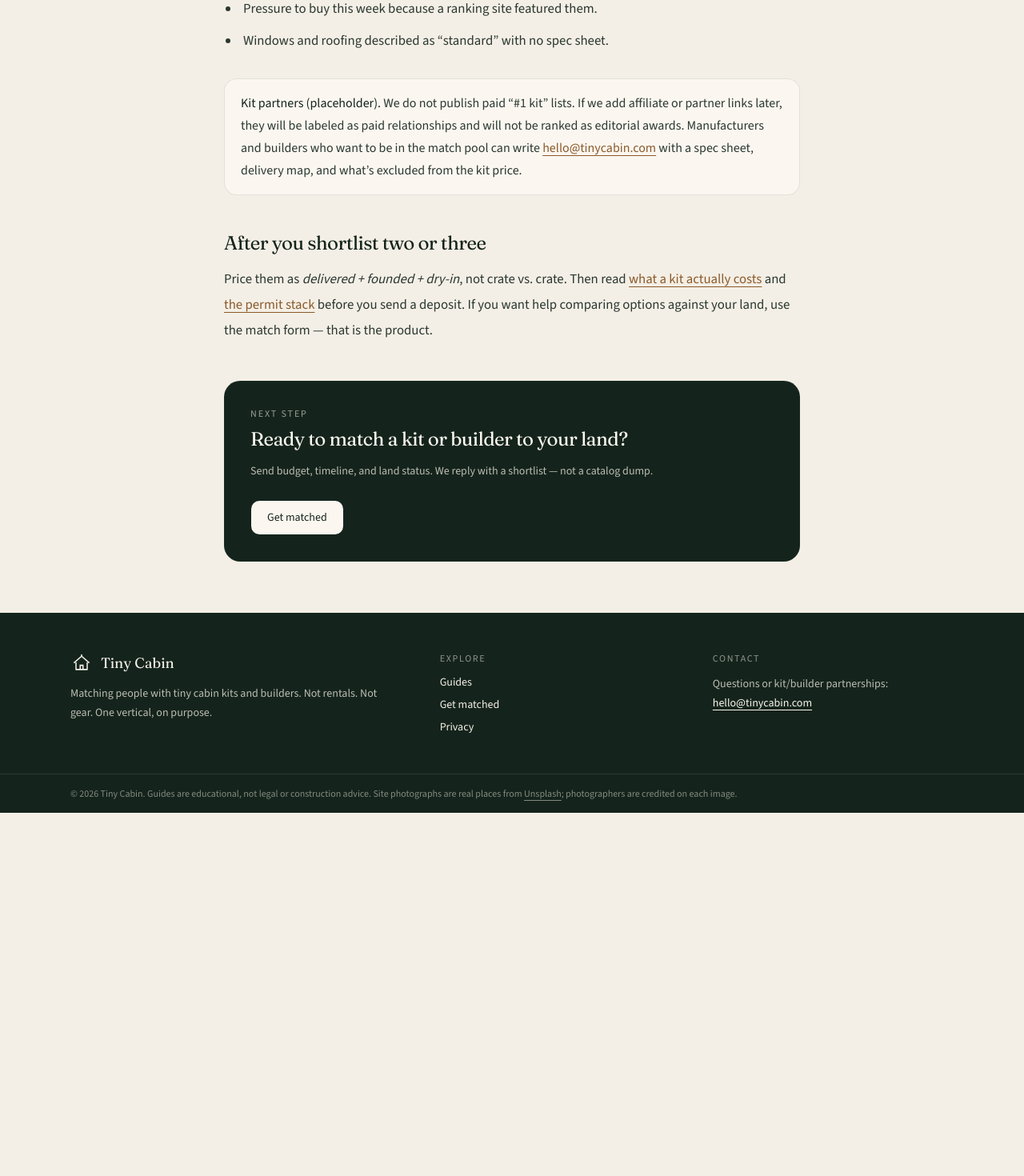
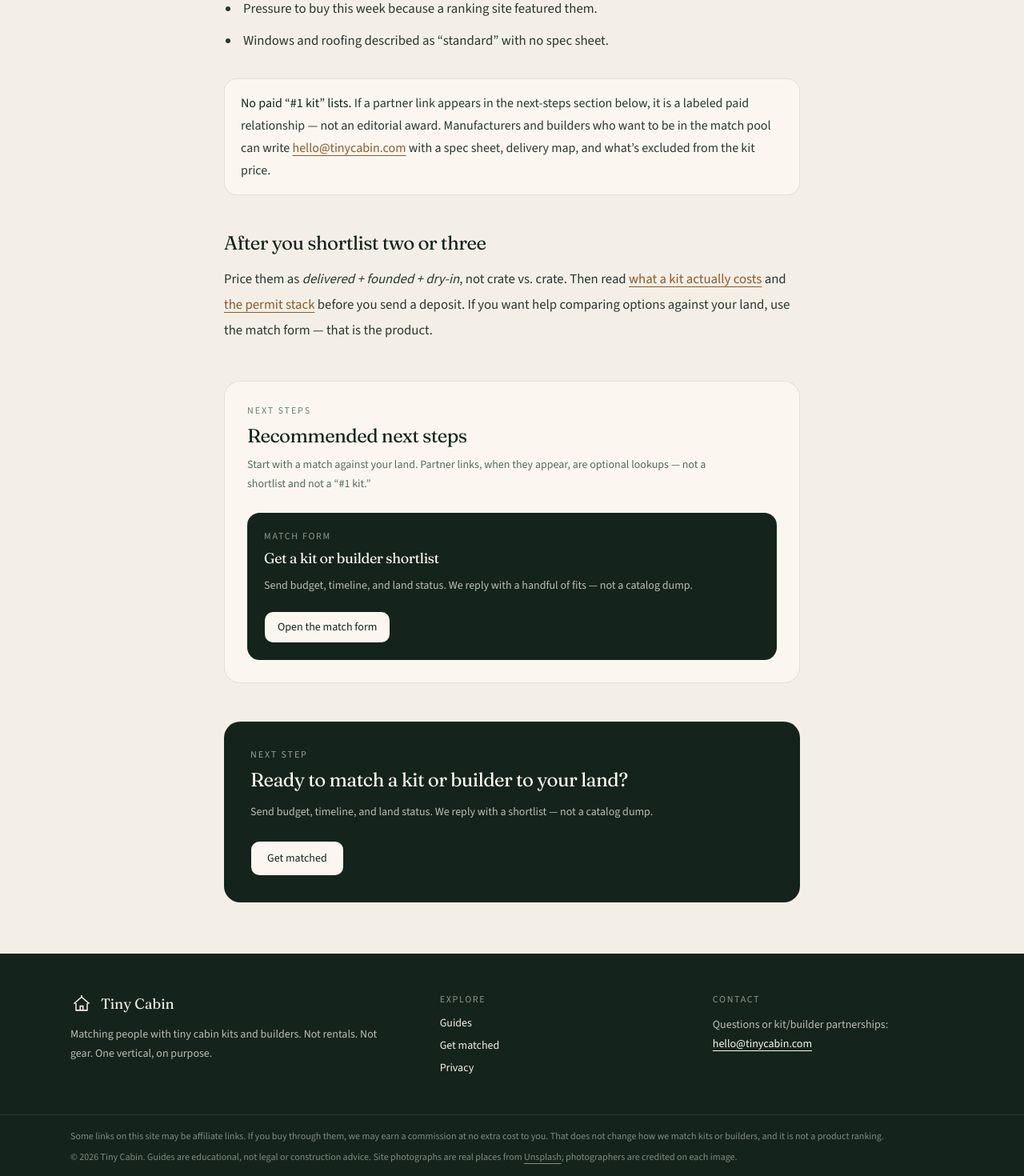
Before and after one commit to joshferguson3-alt/tinycabin-com, a Next.js app: page /guides/best-tiny-cabin-kits in a window 1280 px wide. Shown: the part 3008-4478 px from the top of the page at 80% size. Before the commit the page ends 4024 px from the top, so only its background shows below. Built offline with nearby package versions, Linux system fonts and the light colour scheme.

Commit message:
Add affiliate scaffolding and FTC disclosures
Placeholder partner URLs stay hidden until configured. Guide pages for kit
cost and kit selection get a recommended-next-steps card with a match CTA.

Co-authored-by: joshferguson3-alt <joshferguson3-alt@users.noreply.github.com>

```diff
--- a/src/app/guides/best-tiny-cabin-kits/page.tsx
+++ b/src/app/guides/best-tiny-cabin-kits/page.tsx
@@ -19,7 +19,10 @@ export const metadata: Metadata = {
 
 export default function BestTinyCabinKitsPage() {
   return (
-    <GuideArticle guide={guide}>
+    <GuideArticle
+      guide={guide}
+      partners={["texasTinyHomesPlans", "jamaicaCottageShop"]}
+    >
       <p>
         Search results for “best tiny cabin kits” are usually a stack of
         numbered lists with the same five logos in a different order. We will
@@ -120,12 +123,12 @@ export default function BestTinyCabinKitsPage() {
       </ul>
 
       <aside>
-        <strong>Kit partners (placeholder).</strong> We do not publish paid
-        “#1 kit” lists. If we add affiliate or partner links later, they will be
-        labeled as paid relationships and will not be ranked as editorial
-        awards. Manufacturers and builders who want to be in the match pool can
-        write <a href="mailto:hello@tinycabin.com">hello@tinycabin.com</a> with
-        a spec sheet, delivery map, and what’s excluded from the kit price.
+        <strong>No paid “#1 kit” lists.</strong> If a partner link appears in
+        the next-steps section below, it is a labeled paid relationship — not an
+        editorial award. Manufacturers and builders who want to be in the match
+        pool can write{" "}
+        <a href="mailto:hello@tinycabin.com">hello@tinycabin.com</a> with a spec
+        sheet, delivery map, and what’s excluded from the kit price.
       </aside>
 
       <h2>After you shortlist two or three</h2>
--- a/src/app/guides/tiny-cabin-kit-cost/page.tsx
+++ b/src/app/guides/tiny-cabin-kit-cost/page.tsx
@@ -19,7 +19,10 @@ export const metadata: Metadata = {
 
 export default function TinyCabinKitCostPage() {
   return (
-    <GuideArticle guide={guide}>
+    <GuideArticle
+      guide={guide}
+      partners={["texasTinyHomesPlans", "compoCloset"]}
+    >
       <p>
         Most people google “tiny cabin kit cost” and get a single number: the
         manufacturer’s crate price. That number is real, and it is also the
--- a/src/app/privacy/page.tsx
+++ b/src/app/privacy/page.tsx
@@ -17,7 +17,7 @@ export default function PrivacyPage() {
       <h1 className="font-heading mt-3 text-4xl tracking-tight text-forest-950">
         Privacy policy
       </h1>
-      <p className="mt-3 text-sm text-muted-foreground">Last updated September 8, 2026</p>
+      <p className="mt-3 text-sm text-muted-foreground">Last updated September 10, 2026</p>
 
       <div className="guide-prose mt-10">
         <p>
@@ -79,12 +79,27 @@ export default function PrivacyPage() {
           or abuse of the form.
         </p>
 
+        <h2>Affiliate links</h2>
+        <p>
+          Some outbound links may be affiliate or partner links. If you click
+          one and later buy from that company, we may earn a commission at no
+          extra cost to you. That is a paid relationship with the merchant or
+          their network — not a ranking, and not a sale of your inquiry.
+        </p>
+        <p>
+          We do not send your match-form details to affiliate networks. If you
+          follow a partner link, that merchant’s own site, cookies, and privacy
+          terms apply. The footer discloses this site-wide; guide pages that
+          show a partner card also include a short note next to the link.
+        </p>
+
         <h2>Cookies</h2>
         <p>
           We do not set advertising cookies. The site may use essential cookies
           or similar storage required to run the application or remember a
           short-lived form state. Third-party embeds are not part of the
-          current pages.
+          current pages. If you follow an affiliate or partner link, that
+          company’s site may set its own cookies.
         </p>
 
         <h2>How long we keep it</h2>
@@ -114,8 +129,8 @@ export default function PrivacyPage() {
         <h2>Changes</h2>
         <p>
           If our practices change in a material way — for example, adding
-          analytics or a new form processor — we will update this page and the
-          “last updated” date.
+          analytics, a new form processor, or new affiliate programs — we will
+          update this page and the “last updated” date.
         </p>
       </div>
     </article>
--- /dev/null
+++ b/src/components/affiliate-disclosure.tsx
@@ -0,0 +1,18 @@
+import { amazonAssociatesActive } from "@/lib/affiliates";
+
+/** Site-wide FTC affiliate disclosure. Place near the footer. */
+export function AffiliateDisclosure({ className }: { className?: string }) {
+  return (
+    <p className={className}>
+      Some links on this site may be affiliate links. If you buy through them,
+      we may earn a commission at no extra cost to you. That does not change
+      how we match kits or builders, and it is not a product ranking.
+      {amazonAssociatesActive ? (
+        <>
+          {" "}
+          As an Amazon Associate, Tiny Cabin earns from qualifying purchases.
+        </>
+      ) : null}
+    </p>
+  );
+}
--- a/src/components/guide-article.tsx
+++ b/src/components/guide-article.tsx
@@ -1,14 +1,19 @@
 import type { ReactNode } from "react";
 import { CreditedImage } from "@/components/credited-image";
 import { GuideCta } from "@/components/guide-cta";
+import { RecommendedNextSteps } from "@/components/recommended-next-steps";
+import type { AffiliateId } from "@/lib/affiliates";
 import type { Guide } from "@/lib/guides";
 import { absoluteUrl, site } from "@/lib/site";
 
 export function GuideArticle({
   guide,
+  partners,
   children,
 }: {
   guide: Guide;
+  /** Contextual partner slots; cards render only when a URL is configured. */
+  partners?: readonly AffiliateId[];
   children: ReactNode;
 }) {
   const formatted = new Date(`${guide.updated}T00:00:00`).toLocaleDateString(
@@ -50,6 +55,7 @@ export function GuideArticle({
         credit="below"
       />
       <div className="guide-prose mt-10">{children}</div>
+      {partners ? <RecommendedNextSteps partners={partners} /> : null}
       <GuideCta />
     </article>
   );
--- /dev/null
+++ b/src/components/recommended-next-steps.tsx
@@ -0,0 +1,107 @@
+import Link from "next/link";
+import { buttonVariants } from "@/components/ui/button";
+import {
+  configuredAffiliates,
+  type AffiliateId,
+} from "@/lib/affiliates";
+import { cn } from "@/lib/utils";
+
+const categoryLabel: Record<string, string> = {
+  plans: "Plans",
+  kits: "Kit company",
+  systems: "Site system",
+};
+
+export function RecommendedNextSteps({
+  partners,
+}: {
+  partners: readonly AffiliateId[];
+}) {
+  const slots = configuredAffiliates(partners);
+
+  return (
+    <section
+      className="mt-12 rounded-2xl border border-forest-800/12 bg-cream-50 px-5 py-7 sm:px-7"
+      aria-labelledby="recommended-next-steps"
+    >
+      <p className="text-xs font-medium tracking-[0.16em] text-forest-800/70 uppercase">
+        Next steps
+      </p>
+      <h2
+        id="recommended-next-steps"
+        className="font-heading mt-2 text-2xl tracking-tight text-forest-950"
+      >
+        Recommended next steps
+      </h2>
+      <p className="mt-2 max-w-xl text-sm leading-6 text-forest-800/80">
+        Start with a match against your land. Partner links, when they appear,
+        are optional lookups — not a shortlist and not a “#1 kit.”
+      </p>
+
+      <ul className="mt-6 grid gap-3 sm:grid-cols-2">
+        <li
+          className={cn(
+            "flex flex-col rounded-xl border border-forest-800/15 bg-forest-950 px-5 py-5 text-cream-50",
+            slots.length === 0 && "sm:col-span-2",
+          )}
+        >
+          <p className="text-xs font-medium tracking-[0.14em] text-cream-100/55 uppercase">
+            Match form
+          </p>
+          <p className="font-heading mt-1.5 text-lg tracking-tight">
+            Get a kit or builder shortlist
+          </p>
+          <p className="mt-2 flex-1 text-sm leading-6 text-cream-100/75">
+            Send budget, timeline, and land status. We reply with a handful of
+            fits — not a catalog dump.
+          </p>
+          <Link
+            href="/#match"
+            className={cn(
+              buttonVariants(),
+              "mt-5 h-10 w-fit bg-cream-50 px-4 text-forest-950 no-underline hover:bg-cream-100",
+            )}
+          >
+            Open the match form
+          </Link>
+        </li>
+
+        {slots.map((partner) => (
+          <li
+            key={partner.id}
+            className="flex flex-col rounded-xl border border-forest-800/12 bg-background px-5 py-5"
+          >
+            <p className="text-xs font-medium tracking-[0.14em] text-forest-800/55 uppercase">
+              {categoryLabel[partner.category] ?? partner.category}
+            </p>
+            <p className="font-heading mt-1.5 text-lg tracking-tight text-forest-950">
+              {partner.name}
+            </p>
+            <p className="mt-2 flex-1 text-sm leading-6 text-forest-800/80">
+              {partner.blurb}
+            </p>
+            <a
+              href={partner.href}
+              target="_blank"
+              rel="noopener noreferrer sponsored"
+              className={cn(
+                buttonVariants({ variant: "outline" }),
+                "mt-5 h-10 w-fit px-4 no-underline",
+              )}
+            >
+              View {partner.name}
+            </a>
+          </li>
+        ))}
+      </ul>
+
+      {slots.length > 0 ? (
+        <p className="mt-5 text-xs leading-5 text-muted-foreground">
+          Partner links on this page may earn us a commission if you purchase
+          through them. We do not rank kits or call anyone “#1.” Compare
+          packing lists and your site before you send a deposit.
+        </p>
+      ) : null}
+    </section>
+  );
+}
--- a/src/components/site-footer.tsx
+++ b/src/components/site-footer.tsx
@@ -1,4 +1,5 @@
 import Link from "next/link";
+import { AffiliateDisclosure } from "@/components/affiliate-disclosure";
 import { CabinMark } from "@/components/cabin-mark";
 import { site } from "@/lib/site";
 
@@ -51,7 +52,9 @@ export function SiteFooter() {
         </div>
       </div>
       <div className="border-t border-cream-100/10">
-        <p className="mx-auto max-w-6xl px-4 py-4 text-xs text-cream-100/50 sm:px-6">
+        <div className="mx-auto max-w-6xl space-y-2 px-4 py-4 sm:px-6">
+          <AffiliateDisclosure className="text-xs leading-5 text-cream-100/50" />
+          <p className="text-xs text-cream-100/50">
             © {new Date().getFullYear()} {site.name}. Guides are educational, not
             legal or construction advice. Site photographs are real places from{" "}
             <a
@@ -65,6 +68,7 @@ export function SiteFooter() {
             ; photographers are credited on each image.
           </p>
         </div>
+      </div>
     </footer>
   );
 }
--- /dev/null
+++ b/src/lib/affiliates.ts
@@ -0,0 +1,81 @@
+/**
+ * Partner / affiliate tracking URLs.
+ *
+ * Tiny Cabin is kits-and-builders lead-gen, not a gear shop. Paste approved
+ * tracking links after Josh signs each program. Empty string or "#" keeps the
+ * partner card hidden.
+ *
+ * Env vars (set on Netlify, then rebuild) win over the in-file placeholder:
+ *   AFFILIATE_TEXAS_TINY_HOMES
+ *   AFFILIATE_JAMAICA_COTTAGE_SHOP
+ *   AFFILIATE_COMPO_CLOSET
+ *   AFFILIATE_AMAZON_ASSOCIATES  — any non-empty value shows the Amazon line
+ */
+
+export type AffiliateId =
+  | "texasTinyHomesPlans"
+  | "jamaicaCottageShop"
+  | "compoCloset";
+
+export type AffiliateCategory = "plans" | "kits" | "systems";
+
+export type AffiliatePartner = {
+  id: AffiliateId;
+  name: string;
+  category: AffiliateCategory;
+  /** Empty until a real tracking URL is configured. */
+  href: string;
+  blurb: string;
+};
+
+function trackingUrl(envName: string, placeholder = ""): string {
+  const fromEnv = process.env[envName]?.trim();
+  const value = (fromEnv || placeholder).trim();
+  if (!value || value === "#") return "";
+  return value;
+}
+
+const amazonAssociatesFlag = process.env.AFFILIATE_AMAZON_ASSOCIATES?.trim() ?? "";
+
+/** True once Amazon Associates links are actually used on the site. */
+export const amazonAssociatesActive = Boolean(
+  amazonAssociatesFlag && amazonAssociatesFlag !== "#",
+);
+
+export const affiliates = {
+  // Cabin plan sets — not a kit ranking.
+  texasTinyHomesPlans: {
+    id: "texasTinyHomesPlans",
+    name: "Texas Tiny Homes plans",
+    category: "plans",
+    href: trackingUrl("AFFILIATE_TEXAS_TINY_HOMES", ""),
+    blurb:
+      "Plan sets for small cabins. Useful when you want drawings before you commit to a crate — not a substitute for a local permit conversation.",
+  },
+  // Kit company slot. Shown as a partner to request a packing list from, never as “#1”.
+  jamaicaCottageShop: {
+    id: "jamaicaCottageShop",
+    name: "Jamaica Cottage Shop",
+    category: "kits",
+    href: trackingUrl("AFFILIATE_JAMAICA_COTTAGE_SHOP", ""),
+    blurb:
+      "New England cabin and cottage kits. Ask for snow load, a packing list, and delivery radius — the same questions we send every seller.",
+  },
+  // Site system, not merchandise.
+  compoCloset: {
+    id: "compoCloset",
+    name: "CompoCloset",
+    category: "systems",
+    href: trackingUrl("AFFILIATE_COMPO_CLOSET", ""),
+    blurb:
+      "Composting toilet systems. They can change the plumbing line on a small cabin; they do not always change the permit.",
+  },
+} satisfies Record<AffiliateId, AffiliatePartner>;
+
+export function configuredAffiliates(
+  ids: readonly AffiliateId[],
+): AffiliatePartner[] {
+  return ids
+    .map((id) => affiliates[id])
+    .filter((partner) => Boolean(partner.href));
+}
```
Also changed, not shown: 2 other files (tests, documents, lock files or other folders). Lines whose indentation alone changed are shown as unchanged.
